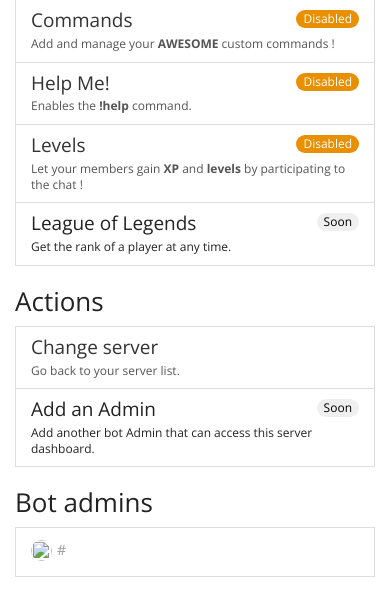
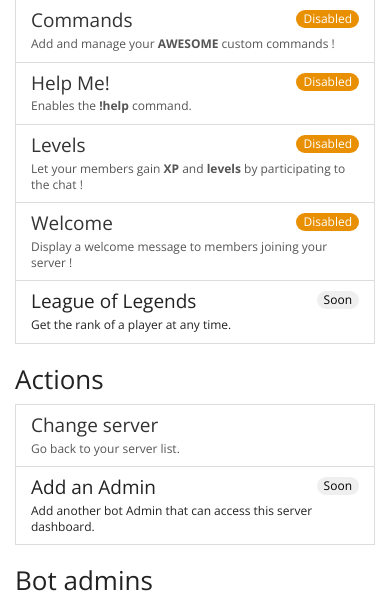
Before and after one commit to Colean128/mee6, a Flask app: template website/templates/dashboard.html in a window 390 px wide. Shown: the part 271-868 px from the top of the page. Run offline with Flask 2, Linux system fonts and the light colour scheme; the template is opened without the code that fills it, so the values that code supplies are empty; some libraries are stand-ins or nearby versions.

Commit message:
Welcome plugin is LIVE

```diff
--- a/website/app.py
+++ b/website/app.py
@@ -369,6 +369,54 @@ def levels(server_id):
         players.append(player)
     return render_template('levels.html', players=players, server=server, title="{} leaderboard - Mee6 bot".format(server['name']))
 
+@app.route('/dashboard/<int:server_id>/welcome')
+@require_auth
+@require_bot_admin
+@server_check
+def plugin_welcome(server_id):
+    disable = request.args.get('disable')
+    if disable:
+        db.srem('plugins:{}'.format(server_id), 'Welcome')
+        return redirect(url_for('dashboard', server_id=server_id))
+    db.sadd('plugins:{}'.format(server_id), 'Welcome')
+    servers = session['guilds']
+    server = list(filter(lambda g: g['id']==str(server_id), servers))[0]
+    enabled_plugins = db.smembers('plugins:{}'.format(server_id))
+
+    initial_welcome = '{user}, Welcome to **{server}** ! Have a great time here :wink: !'
+    welcome_message = db.get('Welcome.{}:welcome_message'.format(server_id))
+    channel_name = db.get('Welcome.{}:channel_name'.format(server_id))
+    if welcome_message is None:
+        db.set('Welcome.{}:welcome_message'.format(server_id), initial_welcome)
+        welcome_message = initial_welcome
+
+    return render_template('plugin-welcome.html',
+        server=server,
+        enabled_plugins=enabled_plugins,
+        welcome_message=welcome_message,
+        channel_name=channel_name
+        )
+
+@app.route('/dashboard/<int:server_id>/welcome/update', methods=['POST'])
+@require_auth
+@require_bot_admin
+@server_check
+def update_welcome(server_id):
+    servers = session['guilds']
+    server = list(filter(lambda g: g['id']==str(server_id), servers))[0]
+
+    welcome_message = request.form.get('welcome_message')
+    channel_name = request.form.get('channel_name')
+
+    if welcome_message == '' or len(welcome_message) > 2000:
+        flash('The welcome message cannot be empty or have 2000+ characters.', 'warning')
+    else:
+        db.set('Welcome.{}:welcome_message'.format(server_id), welcome_message)
+        db.set('Welcome.{}:channel_name'.format(server_id), channel_name)
+        flash('Settings updated ;) !', 'success')
+
+    return redirect(url_for('plugin_welcome', server_id=server_id))
+
 if __name__=='__main__':
     app.debug = True
     app.run()
--- a/website/templates/plugins.html
+++ b/website/templates/plugins.html
@@ -23,6 +23,13 @@
           server=server,
           enabled_plugins=enabled_plugins
           )}}
+          {{ plugin.view(
+              'Welcome',
+              view='plugin_welcome',
+              description='Display a welcome message to members joining your server !',
+              server=server,
+              enabled_plugins=enabled_plugins
+              )}}
       {{ plugin.view(
           'Lol',
           view='plugin_lol',
```
Also changed, not shown: website/templates/plugin-welcome.html (added, +31 -0 lines).
